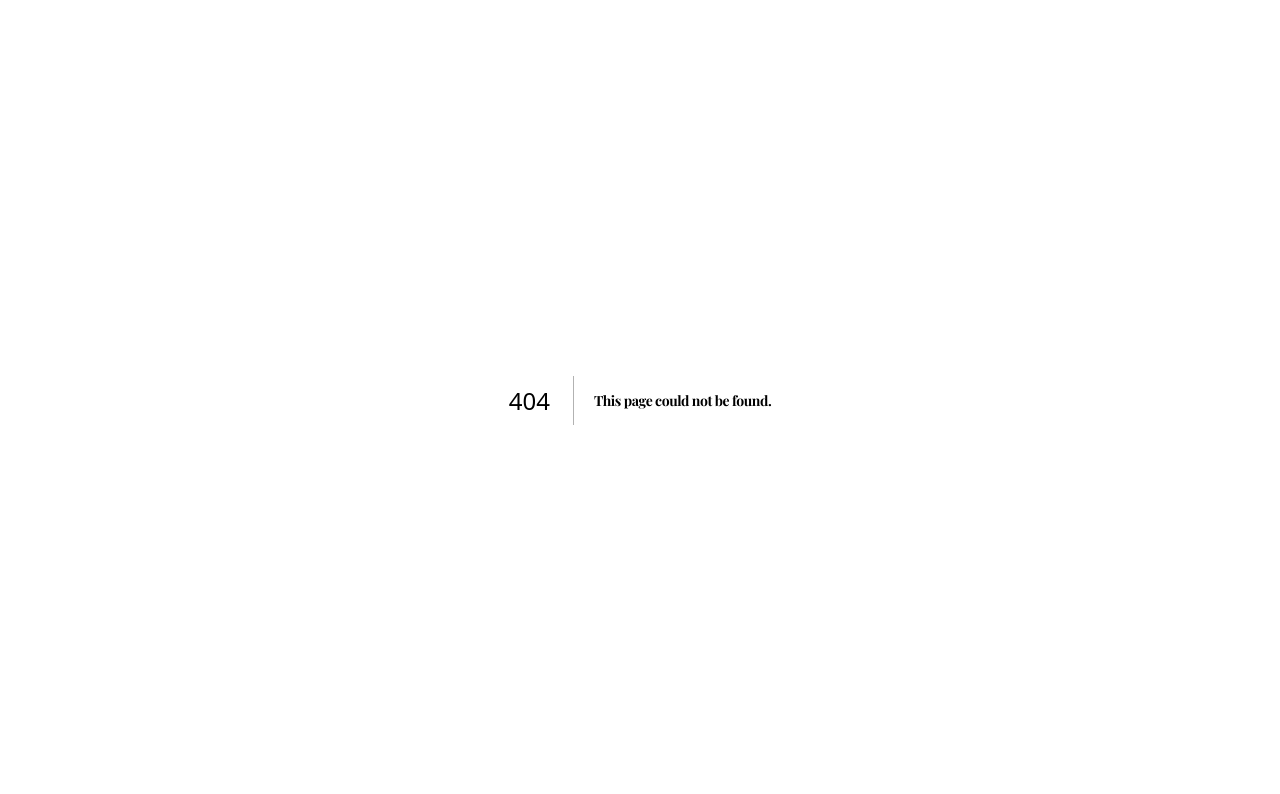
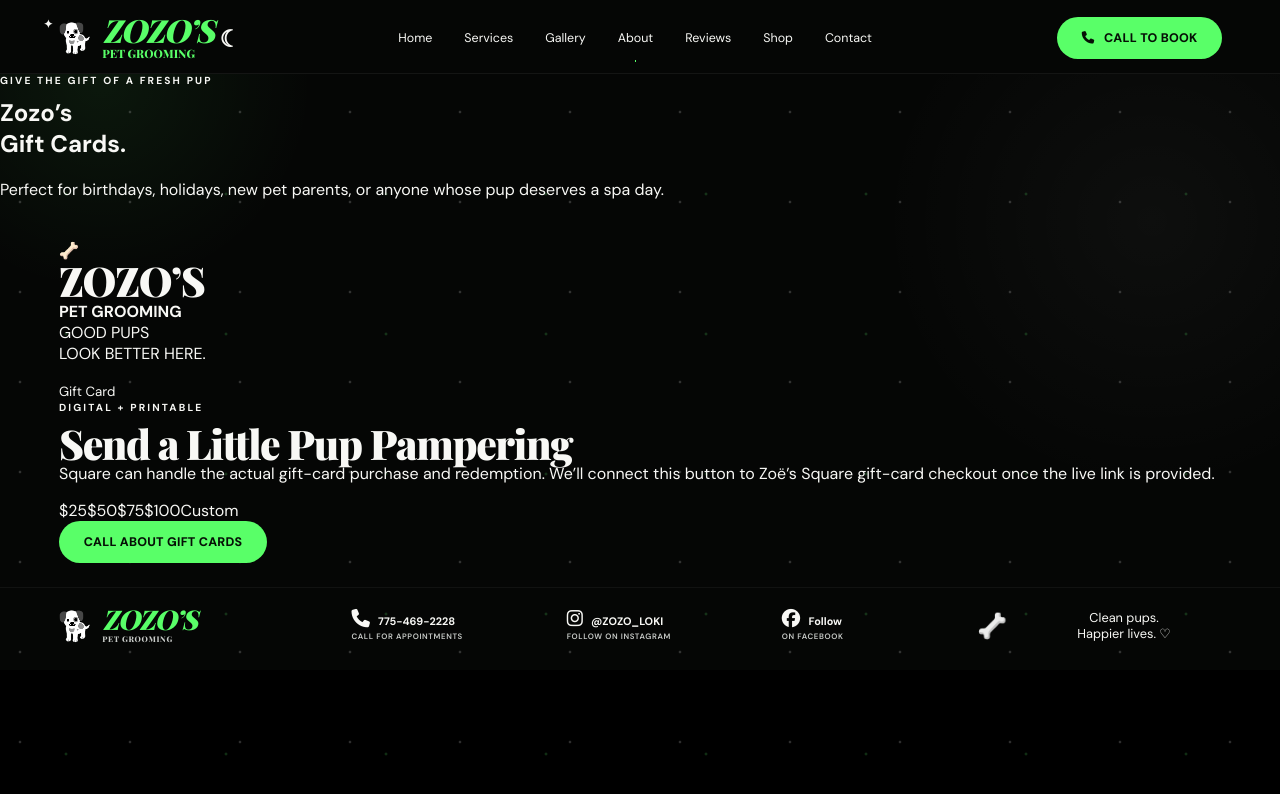
Before and after one commit to rchern315/zozopetgrooming, a Next.js app: page /gift-cards in a window 1280 px wide. Before the commit this address had no page. Shown: the top 794 px of the page. Built offline with nearby package versions, Linux system fonts and the light colour scheme.

Commit message:
Add app/gift-cards/page.tsx

```diff
--- /dev/null
+++ b/app/gift-cards/page.tsx
@@ -0,0 +1,27 @@
+import SiteHeader from "@/components/SiteHeader";
+import SiteFooter from "@/components/SiteFooter";
+
+export default function GiftCardsPage() {
+  return (
+    <main className="home-page">
+      <SiteHeader />
+      <section className="inner-hero gift-hero">
+        <p className="eyebrow">Give the gift of a fresh pup</p>
+        <h1>Zozo’s<br /><span>Gift Cards.</span></h1>
+        <p>Perfect for birthdays, holidays, new pet parents, or anyone whose pup deserves a spa day.</p>
+      </section>
+      <section className="section gift-card-layout">
+        <div className="gift-card-art">
+          <span>🦴</span><h2>ZOZO’S</h2><strong>PET GROOMING</strong><p>GOOD PUPS<br/>LOOK BETTER HERE.</p><small>Gift Card</small>
+        </div>
+        <div className="gift-card-copy">
+          <p className="eyebrow">Digital + printable</p><h2>Send a Little Pup Pampering</h2>
+          <p>Square can handle the actual gift-card purchase and redemption. We’ll connect this button to Zoë’s Square gift-card checkout once the live link is provided.</p>
+          <div className="gift-values"><span>$25</span><span>$50</span><span>$75</span><span>$100</span><span>Custom</span></div>
+          <a className="button button-primary" href="tel:+17754692228">Call About Gift Cards</a>
+        </div>
+      </section>
+      <SiteFooter />
+    </main>
+  );
+}
```
